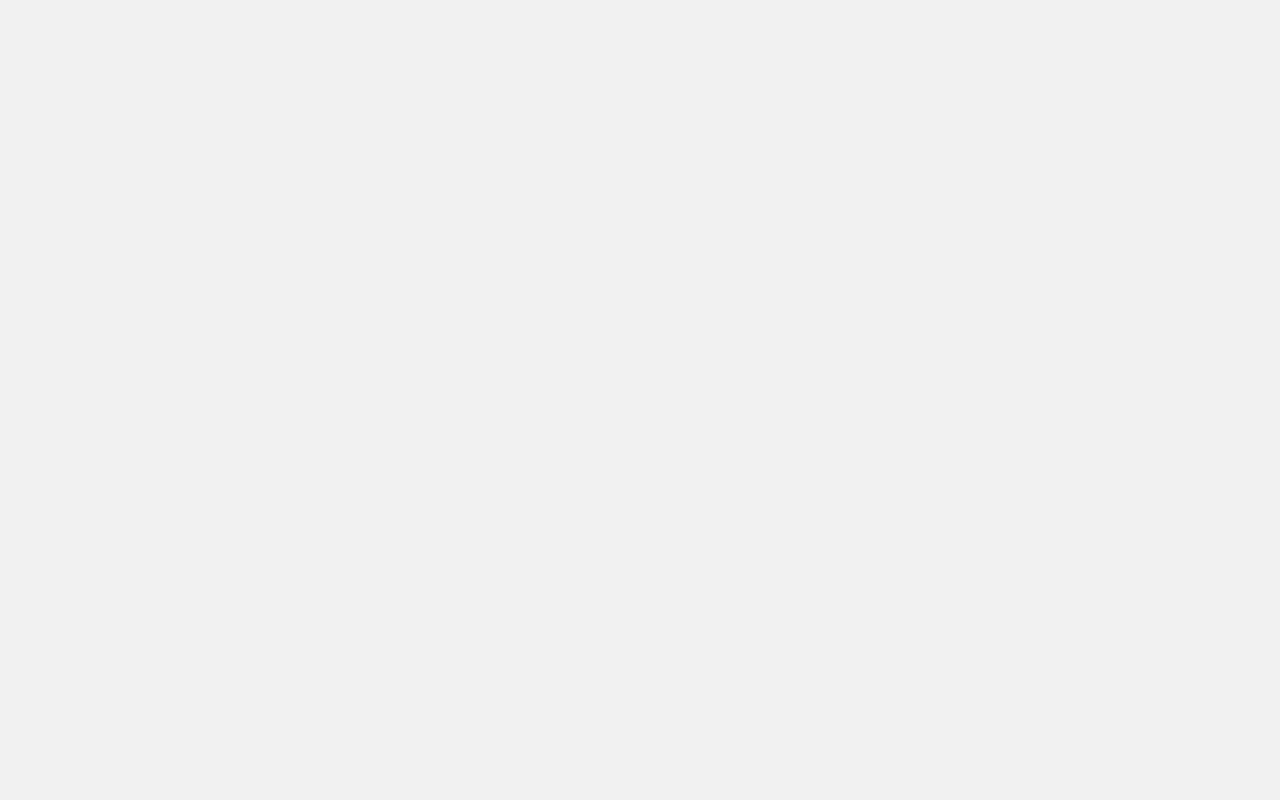
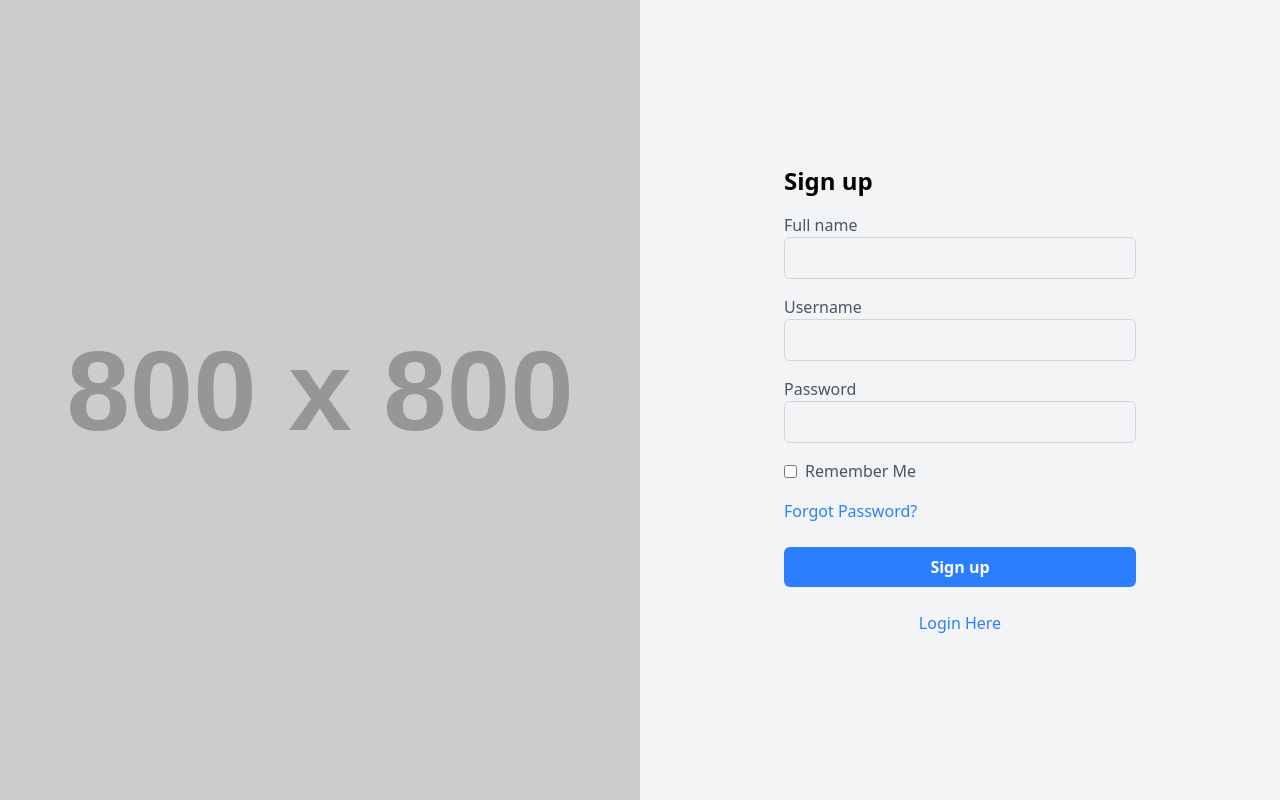
Before and after one commit to holivieri/vuejs-medicapp, a Vue app: page /register in a window 1280 px wide. Before the commit this address had no page. Built offline with nearby package versions, Linux system fonts and the light colour scheme; the HTML template or start-up script is replaced by a standard one.

Commit message:
login and signup

```diff
--- a/src/modules/auth/layouts/AuthLayout.vue
+++ b/src/modules/auth/layouts/AuthLayout.vue
@@ -0,0 +1,17 @@
+<template>
+  <!-- component -->
+  <div class="bg-gray-100 flex justify-center items-center h-screen">
+    <!-- Left: Image -->
+    <div class="w-1/2 h-screen hidden lg:block">
+      <img
+        src="https://placehold.co/800x/667fff/ffffff.png?text=Your+Image&font=Montserrat"
+        alt="Placeholder Image"
+        class="object-cover w-full h-full"
+      />
+    </div>
+    <!-- Right: Login Form -->
+    <div class="lg:p-36 md:p-52 sm:20 p-8 w-full lg:w-1/2">
+      <RouterView />
+    </div>
+  </div>
+</template>
--- a/src/modules/auth/pages/LoginPage.vue
+++ b/src/modules/auth/pages/LoginPage.vue
@@ -1,16 +1,4 @@
 <template>
-  <!-- component -->
-  <div class="bg-gray-100 flex justify-center items-center h-screen">
-    <!-- Left: Image -->
-    <div class="w-1/2 h-screen hidden lg:block">
-      <img
-        src="https://placehold.co/800x/667fff/ffffff.png?text=Your+Image&font=Montserrat"
-        alt="Placeholder Image"
-        class="object-cover w-full h-full"
-      />
-    </div>
-    <!-- Right: Login Form -->
-    <div class="lg:p-36 md:p-52 sm:20 p-8 w-full lg:w-1/2">
   <h1 class="text-2xl font-semibold mb-4">Login</h1>
   <form action="#" method="POST">
     <!-- Username Input -->
@@ -54,8 +42,6 @@
   </form>
   <!-- Sign up  Link -->
   <div class="mt-6 text-blue-500 text-center">
-        <a href="#" class="hover:underline">Sign up Here</a>
-      </div>
-    </div>
+    <RouterLink :to="{ name: 'register' }" class="hover:underline">Sign up Here</RouterLink>
   </div>
 </template>
--- a/src/modules/auth/pages/RegisterPage.vue
+++ b/src/modules/auth/pages/RegisterPage.vue
@@ -1 +1,60 @@
-<template></template>
+<template>
+  <form action="#" method="POST">
+    <h1 class="text-2xl font-semibold mb-4">Sign up</h1>
+    <form action="#" method="POST">
+      <!-- FullName Input -->
+      <div class="mb-4">
+        <label for="fullname" class="block text-gray-600">Full name</label>
+        <input
+          type="text"
+          id="fullname"
+          name="fullname"
+          class="w-full border border-gray-300 rounded-md py-2 px-3 focus:outline-none focus:border-blue-500"
+          autocomplete="off"
+        />
+      </div>
+      <!-- Username Input -->
+      <div class="mb-4">
+        <label for="username" class="block text-gray-600">Username</label>
+        <input
+          type="text"
+          id="username"
+          name="username"
+          class="w-full border border-gray-300 rounded-md py-2 px-3 focus:outline-none focus:border-blue-500"
+          autocomplete="off"
+        />
+      </div>
+      <!-- Password Input -->
+      <div class="mb-4">
+        <label for="password" class="block text-gray-600">Password</label>
+        <input
+          type="password"
+          id="password"
+          name="password"
+          class="w-full border border-gray-300 rounded-md py-2 px-3 focus:outline-none focus:border-blue-500"
+          autocomplete="off"
+        />
+      </div>
+      <!-- Remember Me Checkbox -->
+      <div class="mb-4 flex items-center">
+        <input type="checkbox" id="remember" name="remember" class="text-blue-500" />
+        <label for="remember" class="text-gray-600 ml-2">Remember Me</label>
+      </div>
+      <!-- Forgot Password Link -->
+      <div class="mb-6 text-blue-500">
+        <a href="#" class="hover:underline">Forgot Password?</a>
+      </div>
+      <!-- Login Button -->
+      <button
+        type="submit"
+        class="bg-blue-500 hover:bg-blue-600 text-white font-semibold rounded-md py-2 px-4 w-full"
+      >
+        Sign up
+      </button>
+    </form>
+    <!-- Sign up  Link -->
+    <div class="mt-6 text-blue-500 text-center">
+      <RouterLink :to="{ name: 'login' }" class="hover:underline">Login Here</RouterLink>
+    </div>
+  </form>
+</template>
--- a/src/router/index.ts
+++ b/src/router/index.ts
@@ -34,7 +34,20 @@ export const router = createRouter({
     //Auth
     {
       path: '/auth',
-      component: () => import('@/modules/auth/pages/LoginPage.vue'),
+      redirect: '/login',
+      component: () => import('@/modules/auth/layouts/AuthLayout.vue'),
+      children: [
+        {
+          path: '/login',
+          name: 'login',
+          component: () => import('@/modules/auth/pages/LoginPage.vue'),
+        },
+        {
+          path: '/register',
+          name: 'register',
+          component: () => import('@/modules/auth/pages/RegisterPage.vue'),
+        },
+      ],
     },
   ],
 });
```
Lines whose indentation alone changed are shown as unchanged.
